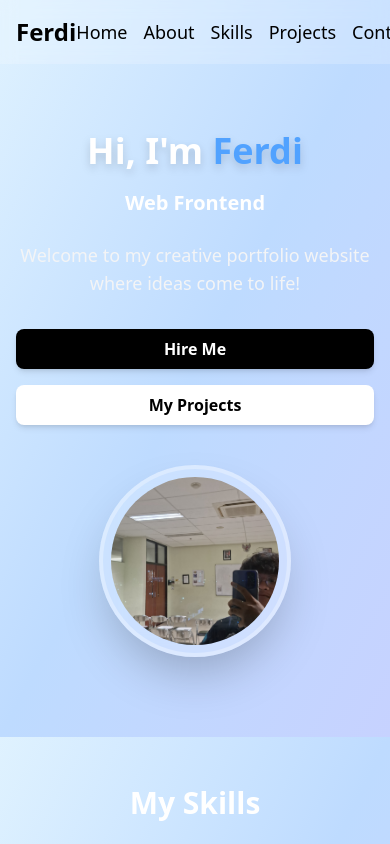
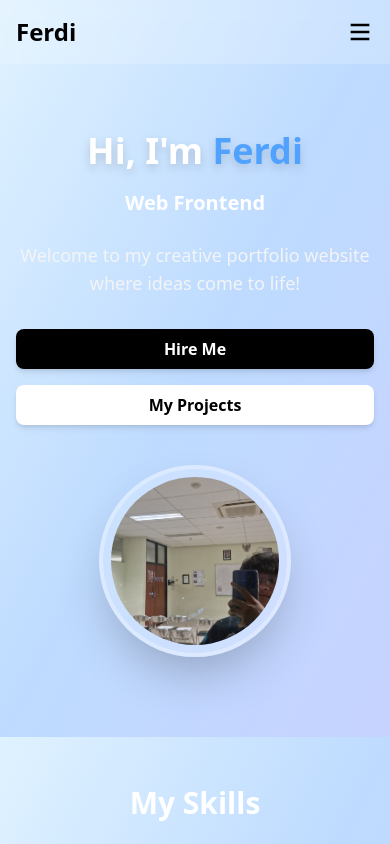
Before and after one commit to Ferdiii06/portofolio2025, a Next.js app: page / in a window 390 px wide. Shown: the top 844 px of the page. Built offline with nearby package versions, Linux system fonts and the light colour scheme.

Commit message:
upload again

```diff
--- a/src/components/Navbar.tsx
+++ b/src/components/Navbar.tsx
@@ -1,11 +1,12 @@
 "use client";
 
-import { useEffect, useRef } from 'react';
+import { useEffect, useRef, useState } from 'react';
 import Link from 'next/link';
 import { gsap } from 'gsap';
 
 export default function Navbar() {
   const navRef = useRef<HTMLElement>(null);
+  const [open, setOpen] = useState(false);
 
   useEffect(() => {
     gsap.fromTo(
@@ -15,36 +16,49 @@ export default function Navbar() {
     );
   }, []);
 
+  // Close menu on navigation (optional)
+  const handleNavClick = () => setOpen(false);
+
   return (
     <nav ref={navRef} className="bg-white/20 backdrop-blur-sm fixed w-full z-10">
       <div className="container mx-auto px-4 sm:px-6 py-4 flex justify-between items-center">
         <div className="text-2xl sm:text-3xl font-bold text-black">Ferdi</div>
-        <ul className="flex space-x-4 sm:space-x-8">
-          <li className="hover:scale-110 transition-transform duration-300">
-            <Link href="#home" className="text-black font-medium sm:font-semibold text-lg sm:text-xl hover:text-gray-800">
-              Home
-            </Link>
-          </li>
-          <li className="hover:scale-110 transition-transform duration-300">
-            <Link href="#about" className="text-black font-medium sm:font-semibold text-lg sm:text-xl hover:text-gray-800">
-              About
-            </Link>
-          </li>
-          <li className="hover:scale-110 transition-transform duration-300">
-            <Link href="#skills" className="text-black font-medium sm:font-semibold text-lg sm:text-xl hover:text-gray-800">
-              Skills
-            </Link>
+        {/* Hamburger */}
+        <button
+          className="sm:hidden text-black focus:outline-none"
+          onClick={() => setOpen(!open)}
+          aria-label="Toggle Menu"
+        >
+          <svg width="28" height="28" fill="none" viewBox="0 0 24 24">
+            <path stroke="currentColor" strokeWidth="2" d="M4 6h16M4 12h16M4 18h16" />
+          </svg>
+        </button>
+        {/* Menu */}
+        <ul
+          className={`
+            flex-col sm:flex-row sm:flex
+            ${open ? 'flex' : 'hidden'}
+            absolute sm:static top-16 left-0 w-full sm:w-auto bg-white/20 sm:bg-transparent shadow-lg sm:shadow-none
+            sm:space-x-8 space-y-4 sm:space-y-0 p-4 sm:p-0 transition-all
+          `}
+        >
+          {[
+            { href: "#home", label: "Home" },
+            { href: "#about", label: "About" },
+            { href: "#skills", label: "Skills" },
+            { href: "#projects", label: "Projects" },
+            { href: "#contact", label: "Contact" },
+          ].map((item) => (
+            <li key={item.href} className="hover:scale-110 transition-transform duration-300">
+              <Link
+                href={item.href}
+                className="text-black font-medium sm:font-semibold text-lg sm:text-xl hover:text-gray-800"
+                onClick={handleNavClick}
+              >
+                {item.label}
+              </Link>
             </li>
-          <li className="hover:scale-110 transition-transform duration-300">
-            <Link href="#projects" className="text-black font-medium sm:font-semibold text-lg sm:text-xl hover:text-gray-800">
-              Projects
-            </Link>
-          </li>
-          <li className="hover:scale-110 transition-transform duration-300">
-            <Link href="#contact" className="text-black font-medium sm:font-semibold text-lg sm:text-xl hover:text-gray-800">
-              Contact
-            </Link>
-          </li>
+          ))}
         </ul>
       </div>
     </nav>
```
